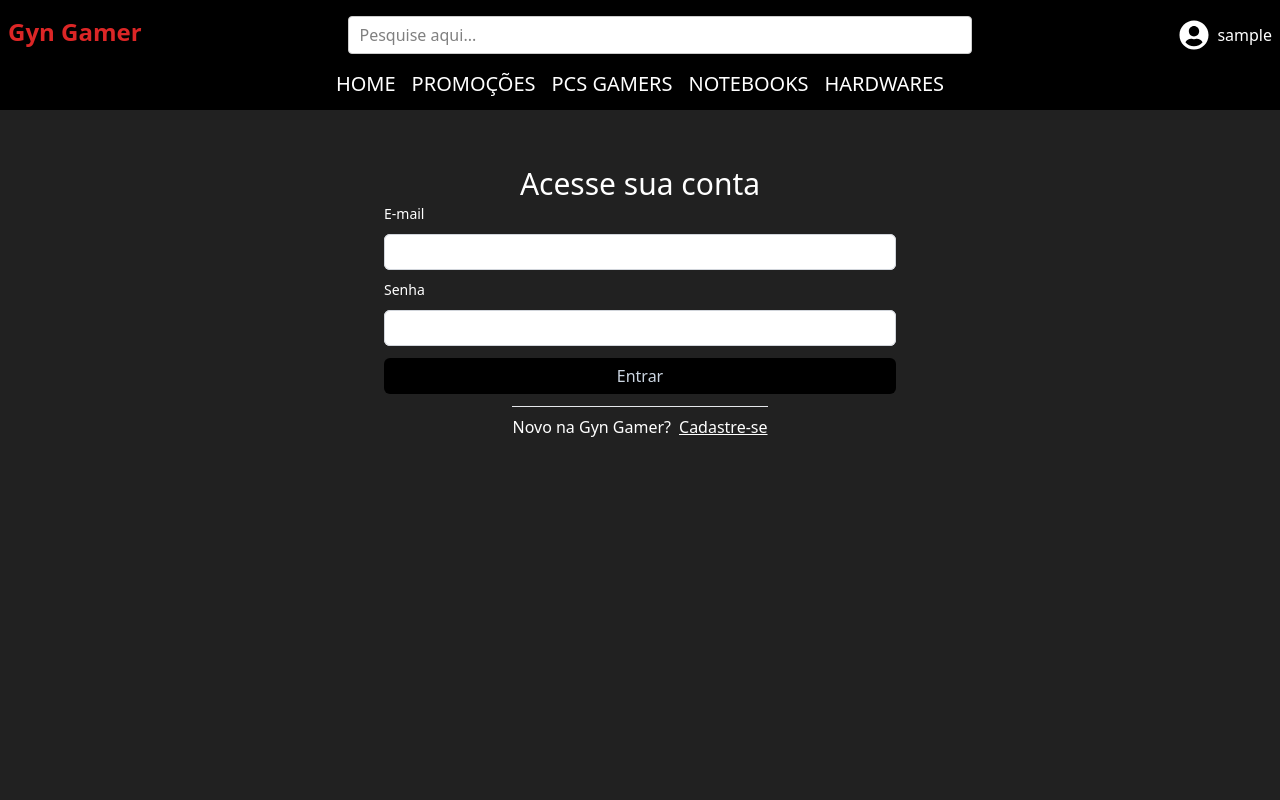
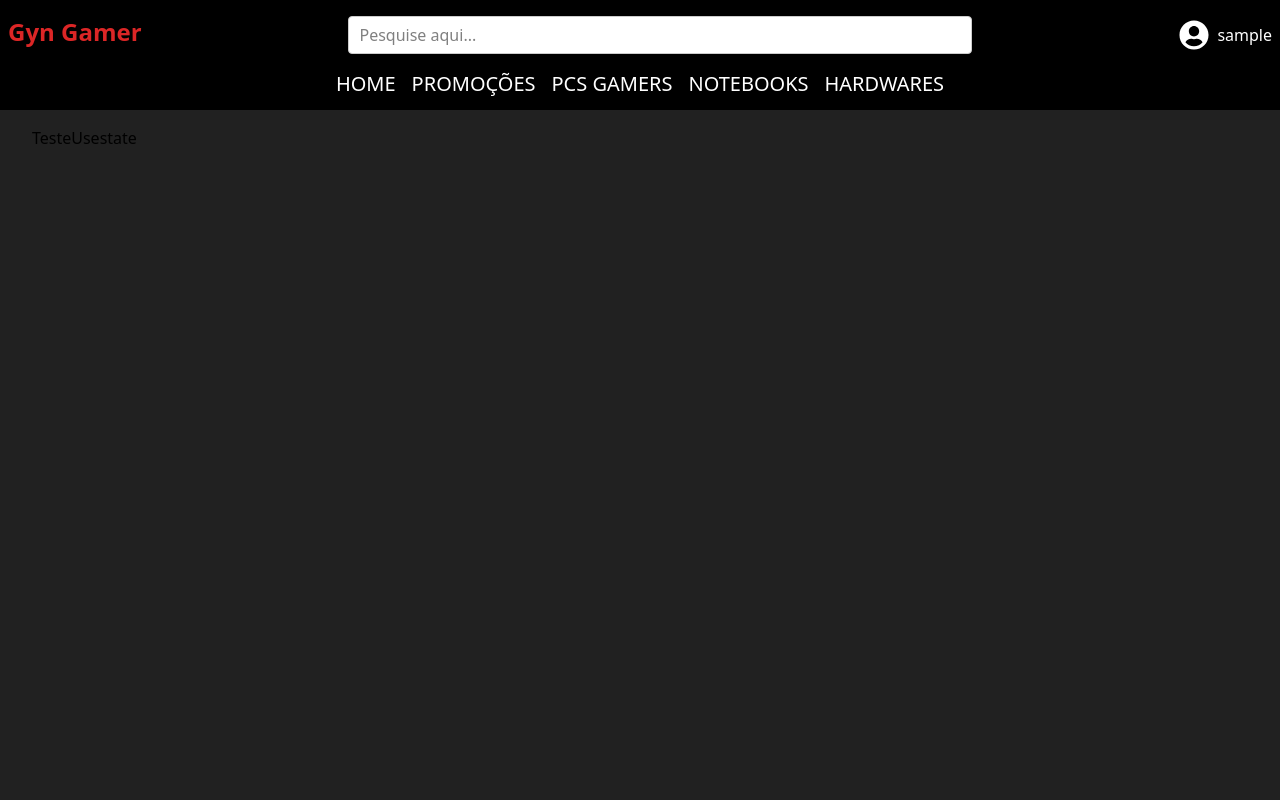
Before and after one commit to Rein4ldoAlv3s/gyn-gamer, a React (Vite) app: page /teste-usestate in a window 1280 px wide. Shown: the top 800 px of the page. Built offline with nearby package versions, Linux system fonts and the light colour scheme; sample sign-in values are in the browser's storage.

Commit message:
Alterar nome variavel

```diff
--- a/src/App.tsx
+++ b/src/App.tsx
@@ -9,6 +9,7 @@ import Notebooks from './components/Notebooks';
 import Login from './components/Login';
 import Cadastro from './components/Cadastro';
 import MinhaConta from './components/MinhaConta';
+import TesteUsestate from './components/TesteUsestate';
 
 function App() {
 
@@ -27,7 +28,7 @@ function App() {
             <Route path="/login" element={<Login />} />
             <Route path="/cadastro" element={<Cadastro />} />
             <Route path="/minha-conta" element={<MinhaConta />} />
-            <Route path="/teste-usestate" element={<MinhaConta />} />
+            <Route path="/teste-usestate" element={<TesteUsestate />} />
 
           </Routes>
         </main>
```
